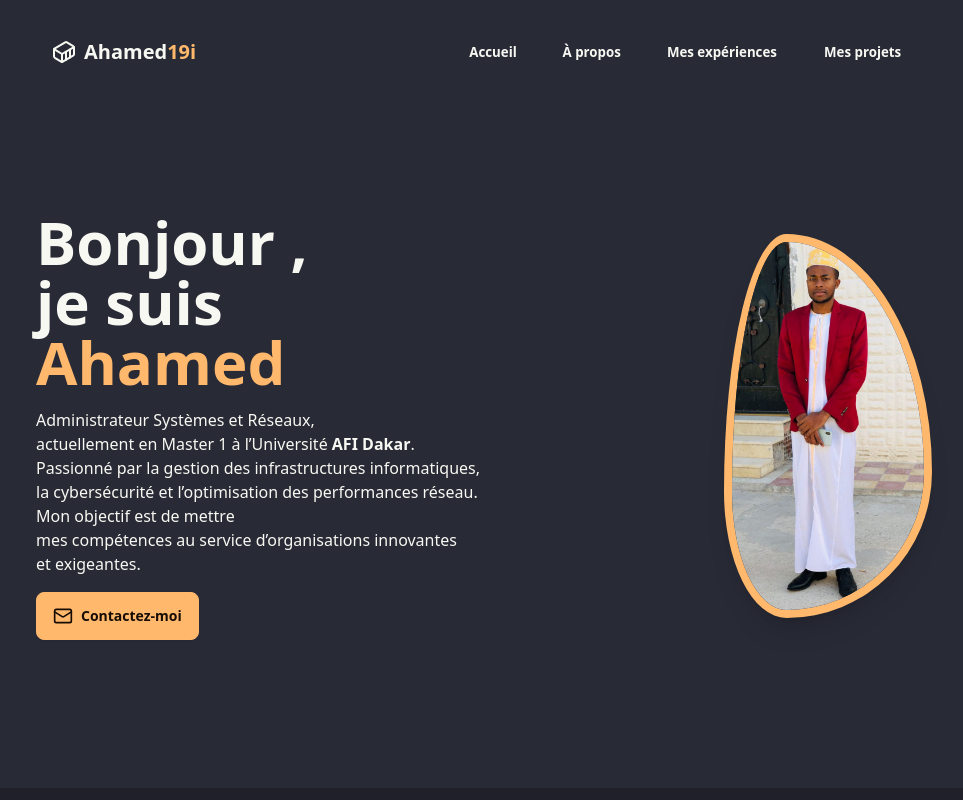
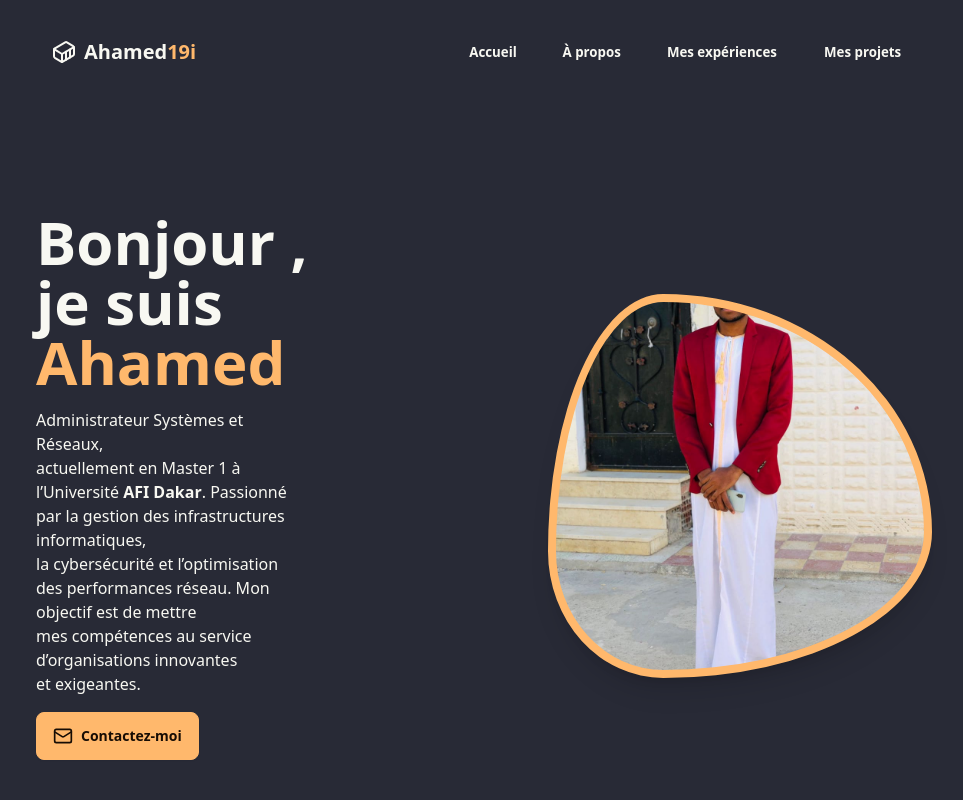
Before and after one commit to Ahamed19i/portfolio-main, a React (Vite) app: page / in a window 1280 px wide. Shown: the top 800 px of the page, without its empty margins (156-1119 px from the left). Built offline with nearby package versions, Linux system fonts and the light colour scheme.

Commit message:
Mise à jour du home et about pour modifier l'apperence de mes photos

```diff
--- a/src/components/Home.tsx
+++ b/src/components/Home.tsx
@@ -28,12 +28,13 @@ const Home = () => {
             </div>
 
             <div className="md:ml-60">
-                <img
-                    src={img}
-                    alt="Photo de profil"
-                    className="w-72 h-72 md:w-96 md:h-96 border-8 border-accent shadow-xl object-contain md:object-cover"
+                <div
+                    className="w-96 h-96 border-8 border-accent shadow-xl"
                     style={{
-                        borderRadius: "30% 70% 70% 30% / 67% 62% 38% 33%"
+                        borderRadius: "30% 70% 70% 30% / 67% 62% 38% 33%",
+                        backgroundImage: `url(${img})`,
+                        backgroundSize: "cover",
+                        backgroundPosition: "center",
                     }}
                 />
             </div>
```
